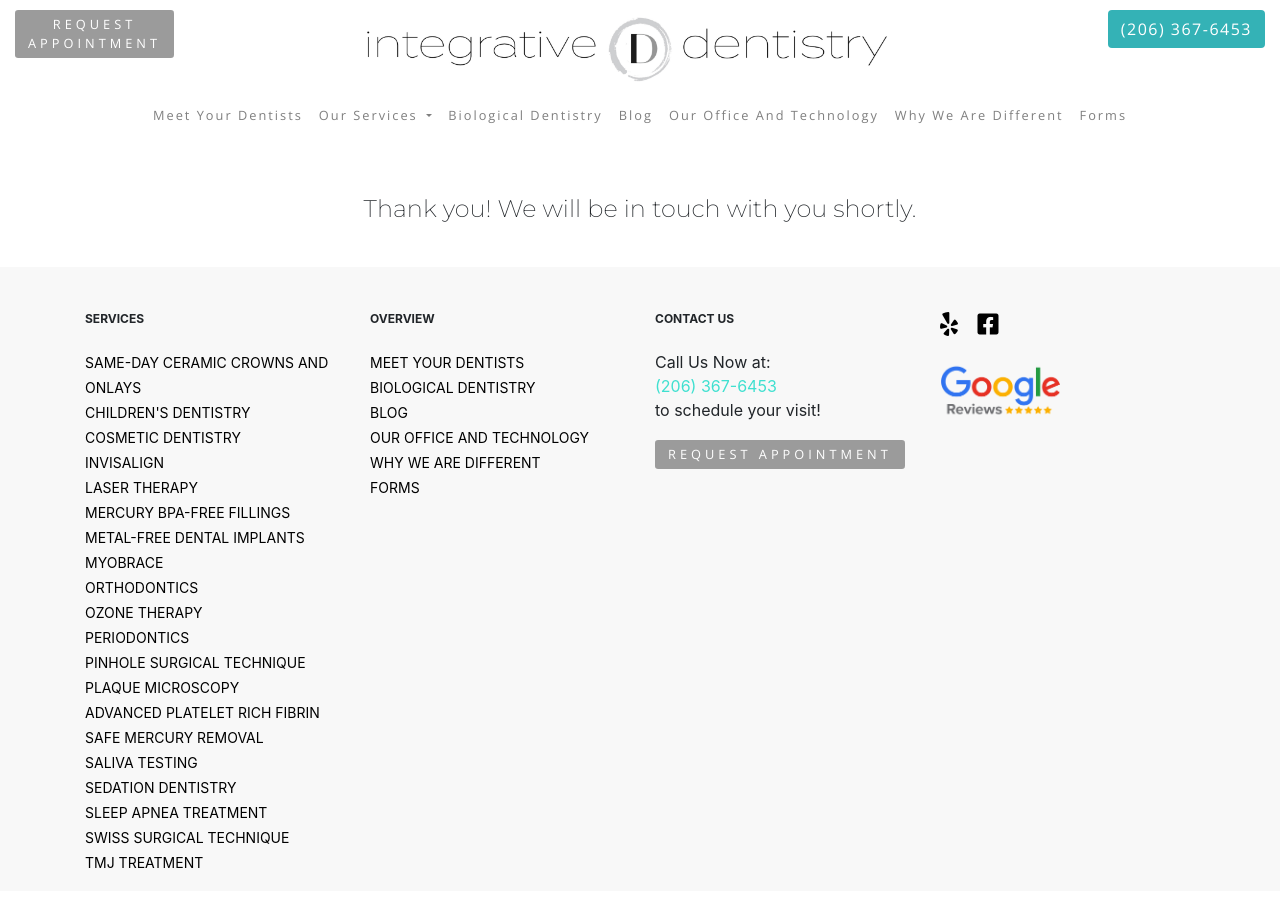
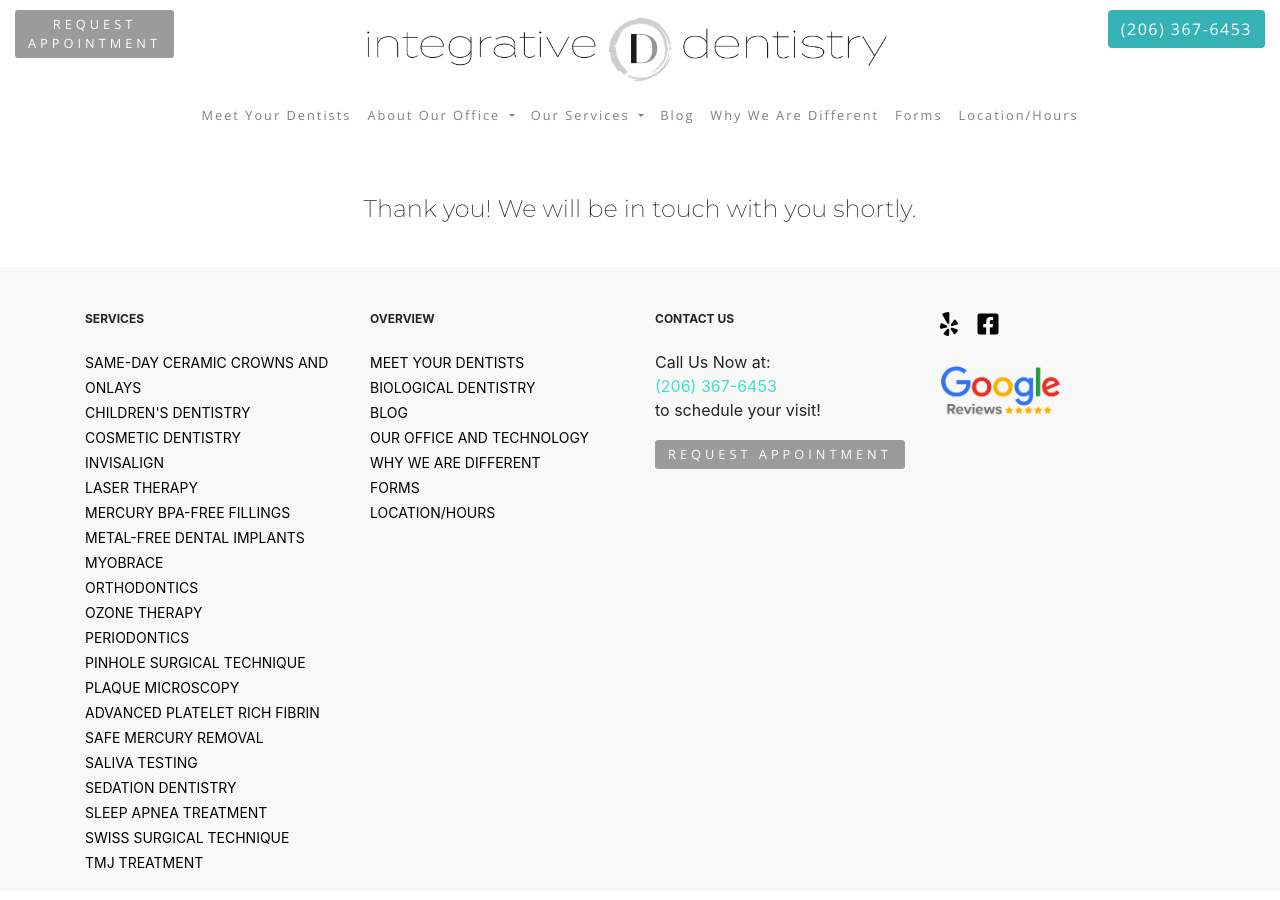
Before and after one commit to Karynvo/integrativejekyll, a Jekyll site: the page built from thanks.html, in a window 1280 px wide. Built offline with Jekyll 4.4.1, drawn with Linux system fonts in a browser that asks for light colours; a script that is not in the unit is left out.

Commit message:
moved info icon and reorganized nav to include location/hours

```diff
--- a/_includes/footer.html
+++ b/_includes/footer.html
@@ -34,6 +34,9 @@
                   </li>
                   <li class="footer-menu-item">
                     <a href="/dentists-seattle-resources/" class="footer-menu-link">Forms</a>
+                  </li>
+                  <li class="footer-menu-item">
+                    <a href="/#location" class="footer-menu-link">Location/Hours</a>
                   </li>
                 </ul>
               </div>
--- a/_includes/header.html
+++ b/_includes/header.html
@@ -74,6 +74,16 @@
                     <li class="nav-item dropdown">
                         <a class="nav-link dropdown-toggle" href="#" id="navbarDropdown" role="button"
                             data-toggle="dropdown" aria-haspopup="true" aria-expanded="false">
+                            About Our Office
+                        </a>
+                        <div class="dropdown-menu" aria-labelledby="navbarDropdown">
+                            <a class="dropdown-item" href="/services/natural-dentistry-seattle">Biological Dentistry</a>
+                            <a class="dropdown-item" href="/about-us/naturopathic-dentist-seattle-office">Our Office And Technology</a>
+                        </div>
+                    </li>
+                    <li class="nav-item dropdown">
+                        <a class="nav-link dropdown-toggle" href="#" id="navbarDropdown" role="button"
+                            data-toggle="dropdown" aria-haspopup="true" aria-expanded="false">
                             Our Services
                         </a>
                         <div class="dropdown-menu" aria-labelledby="navbarDropdown">
@@ -85,15 +95,7 @@
                         </div>
                     </li>
                     <li class="nav-item">
-                        <a class="nav-link" href="/services/natural-dentistry-seattle">Biological
-                            Dentistry</a>
-                    </li>
-                    <li class="nav-item">
                         <a class="nav-link" href="/blog">Blog</a>
-                    </li>
-                    <li class="nav-item">
-                        <a class="nav-link" href="/about-us/naturopathic-dentist-seattle-office">Our Office And
-                            Technology</a>
                     </li>
                     <li class="nav-item">
                         <a class="nav-link" href="/about-us/seattle-holistic-dentist-why-different">Why We Are
@@ -102,6 +104,9 @@
                     <li class="nav-item">
                         <a class="nav-link" href="/dentists-seattle-resources/">Forms</a>
                     </li>
+                    <li class="nav-item">
+                        <a class="nav-link navbar-close-location" href="/#location">Location/Hours</a>
+                    </li>
                 </ul>
             </div>
         </nav>
--- a/assets/css/index.css
+++ b/assets/css/index.css
@@ -136,7 +136,7 @@
         height: 39px;
         border-radius: 50%;
         position: absolute;
-        right: 30px;
+        left: 200px;
         bottom: 18px;
         background-color: white;
     }
@@ -147,7 +147,7 @@
         padding: 0;
         list-style: none;
         width: 82px;
-        right: 10px;
+        left: 180px;
         bottom: 50px;
         border-radius: 15px;
         line-height: 11px;
--- a/assets/js/index.js
+++ b/assets/js/index.js
@@ -7,6 +7,10 @@ jQuery(document).ready(function ($) {
   });
 
   $('.navbar-close').on('click', function () {
+    $('#navbarSupportedContent').removeClass('show');
+  });
+
+  $('.navbar-close-location').on('click', function () {
     $('#navbarSupportedContent').removeClass('show');
   });
 
```
